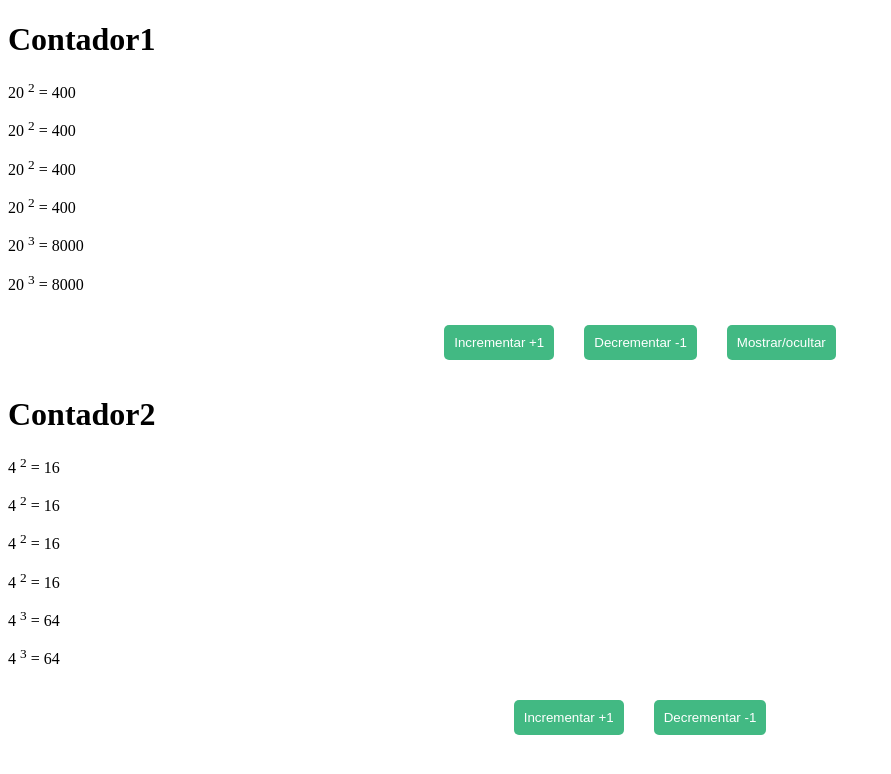
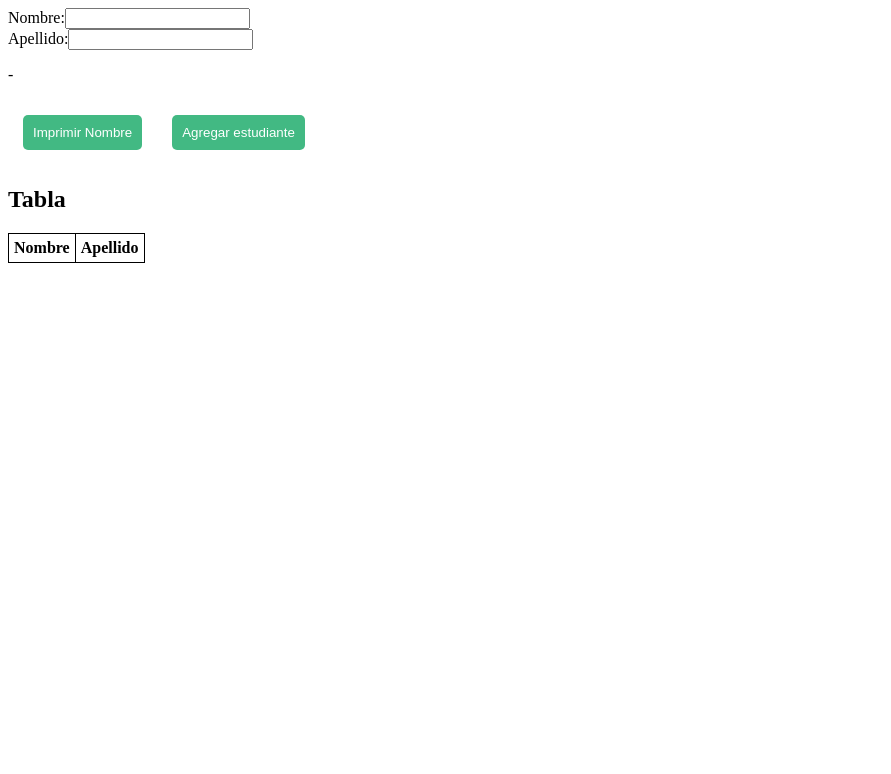
Before and after one commit to Dennis290699/pw_vue_u2_dt, a Vue app: page / in a window 1280 px wide. Shown: the top 774 px of the page, without its empty margins (0-891 px from the left). Built offline with nearby package versions, Linux system fonts and the light colour scheme.

Commit message:
Taller_15
Directivas Vue

```diff
--- a/src/App.vue
+++ b/src/App.vue
@@ -1,16 +1,19 @@
 <template>
   <div>
-    <contadorView/>
+    <!-- <contadorView/> -->
+    <directivas/>
   </div>
 </template>
 
 <script>
 import contadorView from "./views/contadorView.vue";
+import directivas from "./views/directivasView.vue";
 
 export default {
  components: {
-    contadorView
-  }
+    contadorView,
+    directivas
+  },
 }
 </script>
 
--- /dev/null
+++ b/src/components/directivas.vue
@@ -0,0 +1,78 @@
+<template>
+  <div class="">
+    <label for="nombre">Nombre:</label>
+    <input type="text" id="nombre" v-model="nombre" />
+
+    <br>
+    <label for="apellido">Apellido:</label>
+    <input type="text" id="apellido" v-model="apellido" />
+
+    <p>{{ nombre }} - {{ apellido }}</p>
+
+    <button v-on:click="imprimirNombre()">Imprimir Nombre</button>
+    <button v-on:click="agregarEstudiante()">Agregar estudiante</button>
+
+    <h1>{{ arreglo[0] }}</h1>
+
+    <ul>
+      <li v-show="nombre !== null" v-for="{nombre, apellido} in arreglo" :key="nombre">
+        {{ nombre }} - {{ apellido }}
+      </li>
+    </ul>
+
+    <h2>Tabla</h2>
+
+    <table>
+      <thead>
+        <th>Nombre</th>
+        <th>Apellido</th>
+      </thead>
+      <tbody v-for="{nombre, apellido} in arreglo" :key="nombre">
+        <td>{{ nombre }}</td>
+        <td>{{ apellido }}</td>
+      </tbody>
+    </table>
+
+  </div>
+</template>
+
+<script>
+export default {
+    data() {
+        return {
+            nombre: null,
+            apellido: null,
+            arreglo: [],
+        };
+    },
+    methods: {
+        imprimirNombre() {
+            console.log(this.nombre);
+        },
+        agregarEstudiante() {
+            const estudiante = {
+                nombre: this.nombre,
+                apellido: this.apellido,
+            };
+            console.log("Se agrego un estudiante");
+            console.log(estudiante);
+            this.arreglo.push(estudiante);
+            this.limpiarFormulario();
+        },
+
+        limpiarFormulario() {
+            this.nombre = null;
+            this.apellido = null;
+        },
+    },
+};
+</script>
+
+<style>
+table, th, td {
+  border: 1px solid black;
+  border-collapse: collapse;
+  padding: 5px;
+  text-align: center;
+}
+</style>
--- /dev/null
+++ b/src/views/directivasView.vue
@@ -0,0 +1,18 @@
+<template>
+  <Directivas/>
+</template>
+
+<script>
+
+import Directivas from "../components/directivas.vue"
+
+export default {
+    components: {
+        Directivas
+    }
+};
+</script>
+
+<style>
+
+</style>
```
